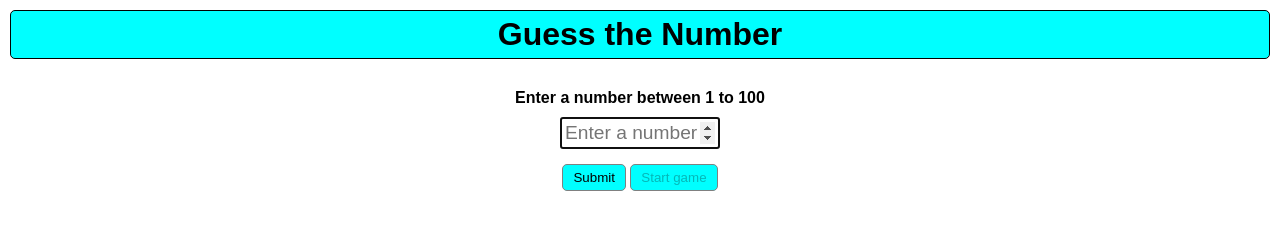
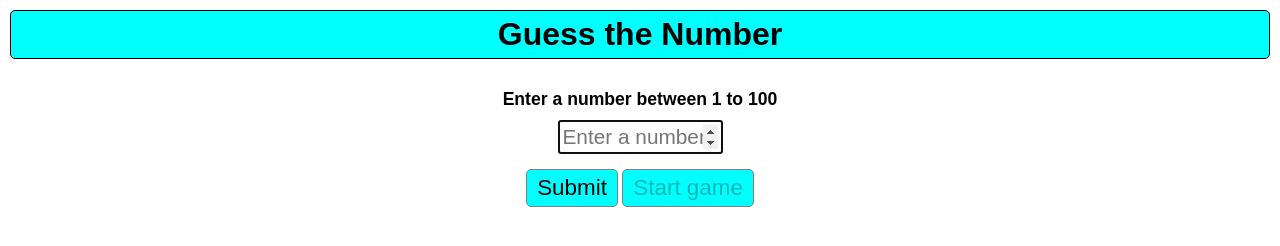
Before and after one commit to meet-gondaliya/2.-Guess-a-number, a plain HTML site: page index.html in a window 1280 px wide. Drawn offline with Linux system fonts and the light colour scheme.

Commit message:
Update style.css

```diff
--- a/style.css
+++ b/style.css
@@ -22,19 +22,21 @@ h1{
 }
 
 .title{
+    font-size: 1.1rem;
     font-weight: bold;
     margin: 10px;
 }
 
 .user-input{
-    font-size: 1.2rem;
+    font-size: 1.3rem;
     padding: 3px;
-    width: 160px;
+    width: 165px;
     margin-bottom: 15px;
 }
 
 button{
     background-color: cyan;
+    font-size: 1.4rem;
     padding: 5px 10px;
     border: 1px solid gray;
     border-radius: 5px;
```
